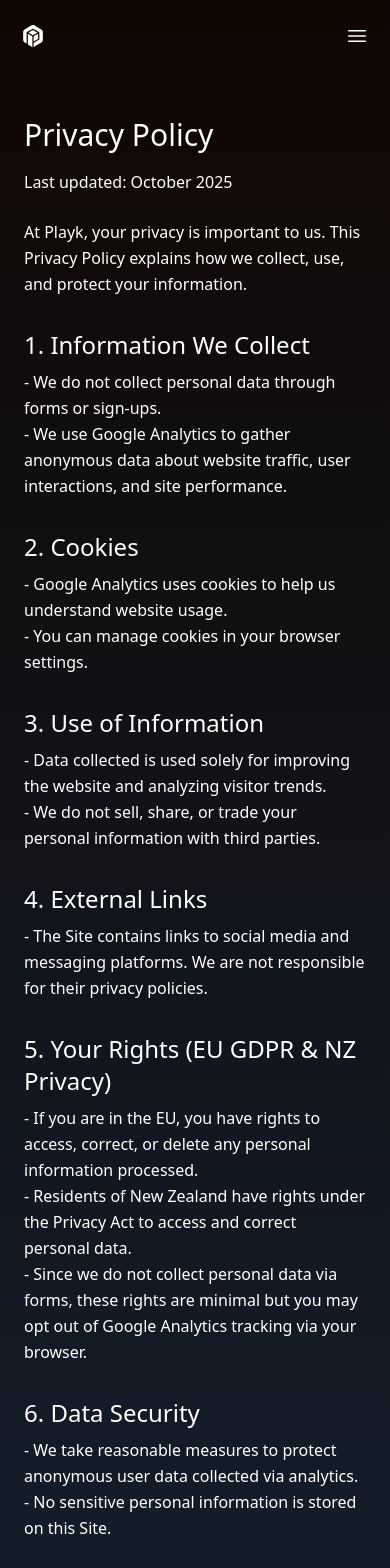
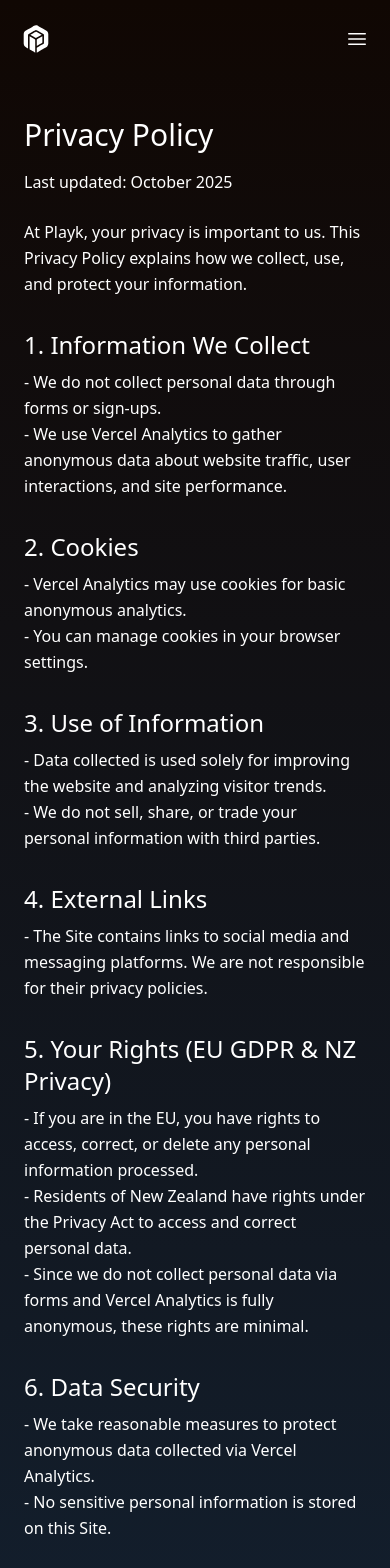
Before and after one commit to kastsen/playk-website, a Next.js app: page /privacy in a window 390 px wide. Shown: the top 1568 px of the page. Built offline with nearby package versions, Linux system fonts and the light colour scheme.

Commit message:
feat: integrate vercel analytics with privacy updates

```diff
--- a/package.json
+++ b/package.json
@@ -15,6 +15,7 @@
     "@emailjs/browser": "^4.4.1",
     "@headlessui/react": "^2.2.9",
     "@heroicons/react": "^2.2.0",
+    "@vercel/analytics": "^1.5.0",
     "next": "15.5.4",
     "next-pwa": "^5.6.0",
     "react": "19.1.0",
--- a/src/app/layout.tsx
+++ b/src/app/layout.tsx
@@ -3,6 +3,7 @@ import { Geist, Geist_Mono } from "next/font/google";
 import "./globals.css";
 import Header from "@/components/Header";
 import Footer from "@/components/Footer";
+import { Analytics } from "@vercel/analytics/next"
 
 const geistSans = Geist({
     subsets: ["latin"],
@@ -34,11 +35,14 @@ export const metadata: Metadata = {
 export default function RootLayout({ children }: { children: React.ReactNode }) {
   return (
       <html lang="en" className={`${geistSans.variable} ${geistMono.variable}`}>
-      <body className="antialiased font-sans">
-      <Header />
-      <main>{children}</main>
-      <Footer />
-      </body>
+        <Analytics />
+        <body className="antialiased font-sans">
+          <Header />
+          <main>
+            {children}
+          </main>
+          <Footer />
+        </body>
       </html>
   );
 }
--- a/src/app/privacy/page.tsx
+++ b/src/app/privacy/page.tsx
@@ -13,12 +13,12 @@ const Privacy = () => {
           <h2 className="text-2xl font-semibold mt-8 mb-2">1. Information We Collect</h2>
           <p className="mb-6">
             - We do not collect personal data through forms or sign-ups.<br/>
-            - We use Google Analytics to gather anonymous data about website traffic, user interactions, and site performance.
+            - We use Vercel Analytics to gather anonymous data about website traffic, user interactions, and site performance.
           </p>
 
           <h2 className="text-2xl font-semibold mt-8 mb-2">2. Cookies</h2>
           <p className="mb-6">
-            - Google Analytics uses cookies to help us understand website usage.<br/>
+            - Vercel Analytics may use cookies for basic anonymous analytics.<br/>
             - You can manage cookies in your browser settings.
           </p>
 
@@ -37,12 +37,12 @@ const Privacy = () => {
           <p className="mb-6">
             - If you are in the EU, you have rights to access, correct, or delete any personal information processed.<br/>
             - Residents of New Zealand have rights under the Privacy Act to access and correct personal data.<br/>
-            - Since we do not collect personal data via forms, these rights are minimal but you may opt out of Google Analytics tracking via your browser.
+            - Since we do not collect personal data via forms and Vercel Analytics is fully anonymous, these rights are minimal.
           </p>
 
           <h2 className="text-2xl font-semibold mt-8 mb-2">6. Data Security</h2>
           <p className="mb-6">
-            - We take reasonable measures to protect anonymous user data collected via analytics.<br/>
+            - We take reasonable measures to protect anonymous data collected via Vercel Analytics.<br/>
             - No sensitive personal information is stored on this Site.
           </p>
 
--- a/src/components/header.module.css
+++ b/src/components/header.module.css
@@ -54,6 +54,6 @@
 
 @media screen and (max-width: 639.8px) {
     .logo {
-        max-width: 24px;
+        max-width: 30px;
     }
 }
```
Also changed, not shown: src/components/hero.module.css (+5 -5 lines), 1 other file (tests, documents, lock files or other folders).
